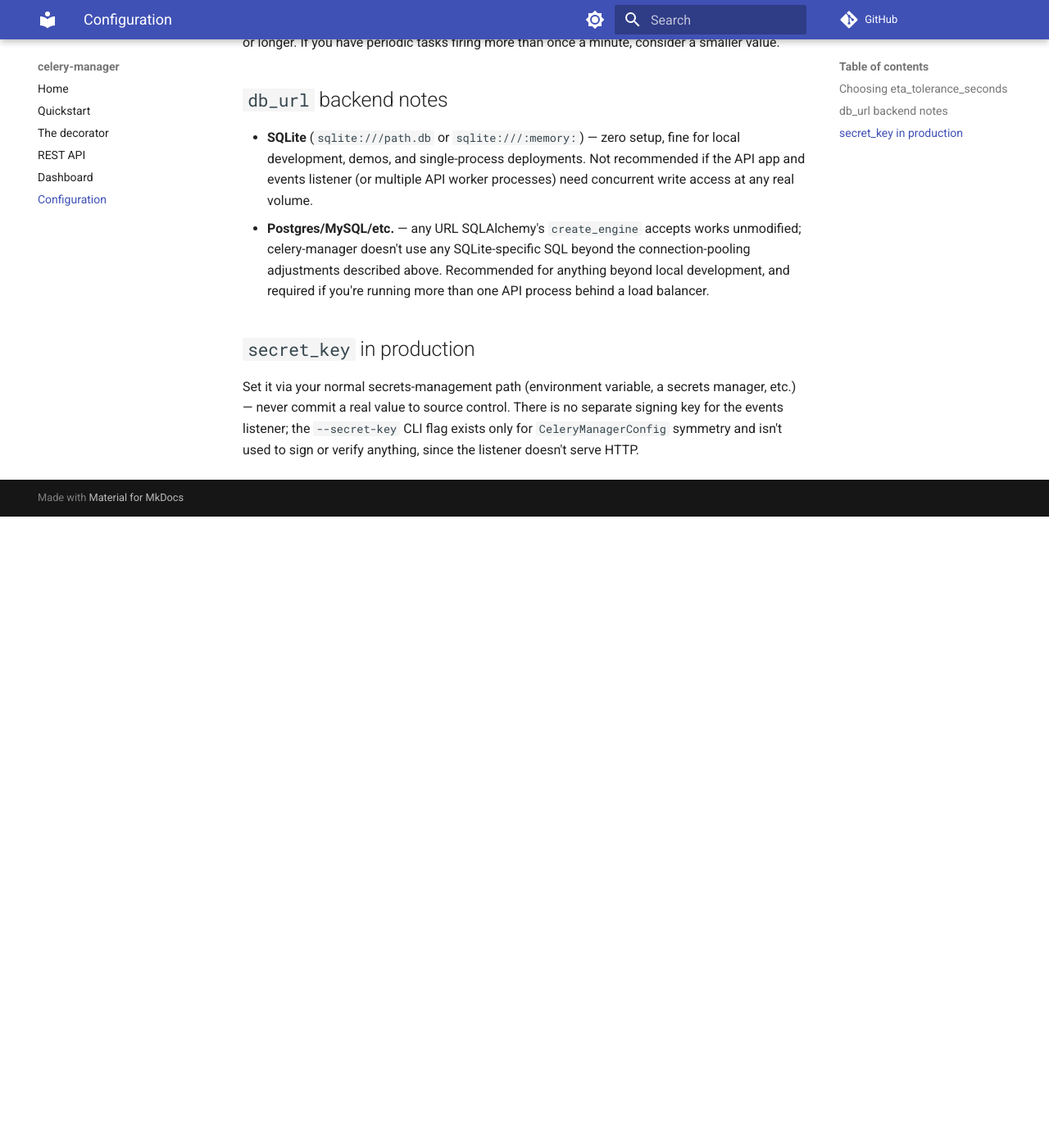
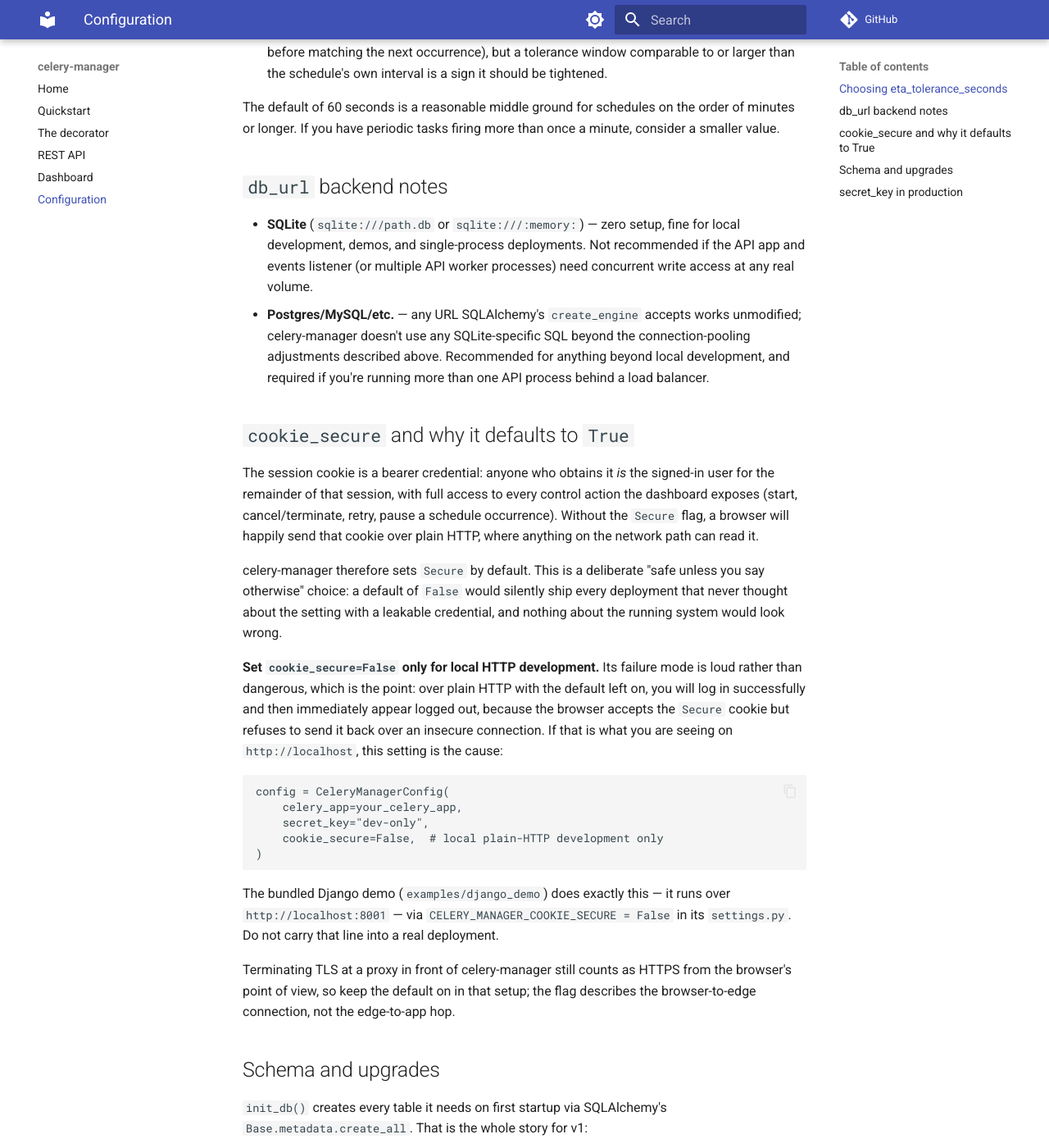
Before and after one commit to Pythondeveloper6/celery-manager, an MkDocs documentation site: the page built from docs/configuration.md, in a window 1280 px wide and 1400 px high, scrolled down 1709 px. Shown: the whole window at 82% size. Built offline with MkDocs 1.6.1 and Material for MkDocs 9.7.7, drawn with Linux system fonts in a browser that asks for light colours; comment, search, counter and statistics services are not loaded; before the commit the page ends 2339 px from its top, so only the background shows below that; some of the changed text lies outside the part shown.

Commit message:
feat: cookie_secure config, defaulting the session cookie to Secure (I7); document the v1 schema story (I5)
I7: the login route set the session cookie with httponly+samesite but never
`Secure`, and there was no way to configure it. The session cookie is a
bearer credential for every control action the dashboard exposes, so it now
defaults to Secure — a default of False would silently ship every deployment
that never considered the setting with a leakable credential.

- New CeleryManagerConfig.cookie_secure (bool, default True), threaded into
  the set_cookie call.
- The API tests now drive TestClient over https://testserver, so the suite
  keeps exercising the production default rather than switching the flag off
  to make tests pass. (Switching the default on made 18 existing tests fail
  with 401 — direct evidence the flag really applies, since an http client
  correctly refuses to send a Secure cookie back.)
- 3 new tests: Secure present by default with HttpOnly/SameSite preserved,
  absent when disabled, and a demonstration of the loud-not-dangerous failure
  mode over plain HTTP.
- The Django demo runs on http://localhost:8001, so it sets
  CELERY_MANAGER_COOKIE_SECURE = False with a comment explaining that it is
  correct there and nowhere else.

I5: docs/configuration.md gains a "Schema and upgrades" section stating
plainly that v1 creates tables via create_all, has no migration framework,
and that a future schema change may require hand-written DDL or recreating
the database. Alembic added to plan.md's Backlog as a Phase 2 item.

Co-Authored-By: Claude Sonnet 5 <noreply@anthropic.com>

````diff
--- a/docs/configuration.md
+++ b/docs/configuration.md
@@ -12,6 +12,7 @@ config = CeleryManagerConfig(
     db_url="sqlite:///celery_manager.db",
     secret_key="change-me",
     eta_tolerance_seconds=60,
+    cookie_secure=True,
 )
 ```
 
@@ -21,6 +22,7 @@ config = CeleryManagerConfig(
 | `db_url` | `str` | `"sqlite:///celery_manager.db"` | SQLAlchemy connection URL for celery-manager's own storage (task runs, schedules, overrides, users, audit log — see `celery_manager.db.models`). Any SQLAlchemy-supported backend works; swap to Postgres/MySQL/etc. for production. For `sqlite:///:memory:` specifically, the engine is built with `StaticPool` so every connection shares one in-memory database — needed for it to behave sensibly under FastAPI's threadpool (as used in the test suite); other SQLite URLs use `check_same_thread=False` instead. All every process that needs to see the same data (API app + events listener) must point at the same `db_url`. |
 | `secret_key` | `str` | `"change-me"` | Signs session cookies for the built-in cookie-based auth (`itsdangerous.URLSafeTimedSerializer`, sessions valid for 7 days). **Must** be overridden to a real, private secret in any deployment other than local development — anyone who knows the key can forge a valid session cookie for any username. Rotating it invalidates every existing session (users are signed out). |
 | `eta_tolerance_seconds` | `int` | `60` | How close a stored `ScheduleOverride.target_time` must be to "now" (in the `@track` decorator, at task-run time) or to a freshly recomputed occurrence timestamp (in `GET /api/schedules/{name}/occurrences`, at read time) for them to be treated as the same logical occurrence. See the trade-off below. |
+| `cookie_secure` | `bool` | `True` | Sets the `Secure` flag on the session cookie, so browsers only ever send it back over HTTPS. See below for why the default is `True` and when to change it. |
 
 ## Choosing `eta_tolerance_seconds`
 
@@ -61,6 +63,67 @@ than once a minute, consider a smaller value.
   for anything beyond local development, and required if you're running
   more than one API process behind a load balancer.
 
+## `cookie_secure` and why it defaults to `True`
+
+The session cookie is a bearer credential: anyone who obtains it *is* the
+signed-in user for the remainder of that session, with full access to every
+control action the dashboard exposes (start, cancel/terminate, retry, pause a
+schedule occurrence). Without the `Secure` flag, a browser will happily send
+that cookie over plain HTTP, where anything on the network path can read it.
+
+celery-manager therefore sets `Secure` by default. This is a deliberate
+"safe unless you say otherwise" choice: a default of `False` would silently
+ship every deployment that never thought about the setting with a leakable
+credential, and nothing about the running system would look wrong.
+
+**Set `cookie_secure=False` only for local HTTP development.** Its failure
+mode is loud rather than dangerous, which is the point: over plain HTTP with
+the default left on, you will log in successfully and then immediately appear
+logged out, because the browser accepts the `Secure` cookie but refuses to
+send it back over an insecure connection. If that is what you are seeing on
+`http://localhost`, this setting is the cause:
+
+```python
+config = CeleryManagerConfig(
+    celery_app=your_celery_app,
+    secret_key="dev-only",
+    cookie_secure=False,  # local plain-HTTP development only
+)
+```
+
+The bundled Django demo (`examples/django_demo`) does exactly this — it runs
+over `http://localhost:8001` — via `CELERY_MANAGER_COOKIE_SECURE = False` in
+its `settings.py`. Do not carry that line into a real deployment.
+
+Terminating TLS at a proxy in front of celery-manager still counts as HTTPS
+from the browser's point of view, so keep the default on in that setup; the
+flag describes the browser-to-edge connection, not the edge-to-app hop.
+
+## Schema and upgrades
+
+`init_db()` creates every table it needs on first startup via SQLAlchemy's
+`Base.metadata.create_all`. That is the whole story for v1:
+
+- **There is no migration framework.** No Alembic, no versioned migration
+  history, no `celery-manager migrate` command.
+- `create_all` only ever *creates missing tables*. It never alters an
+  existing table — so if a future version of celery-manager adds or changes a
+  column, starting the new version against an older database will not update
+  the schema, and you will get errors about missing columns rather than an
+  automatic upgrade.
+- **Upgrading across a schema change may require manual work**: either
+  hand-writing the DDL (`ALTER TABLE ...`) to match the new models in
+  `celery_manager.db.models`, or dropping and recreating celery-manager's
+  database. Recreating it is usually acceptable — the tables hold
+  observability history (task runs, the audit log), your schedule overrides,
+  and dashboard user accounts, none of which your application depends on to
+  keep running — but you would lose that history and have to recreate users.
+- Release notes will call out any schema change explicitly. Back up the
+  database before upgrading if the history matters to you.
+
+Adopting a real migration framework is a Phase 2 backlog item (see
+`plan.md`).
+
 ## `secret_key` in production
 
 Set it via your normal secrets-management path (environment variable, a
````
Also changed, not shown: 9 other files.
